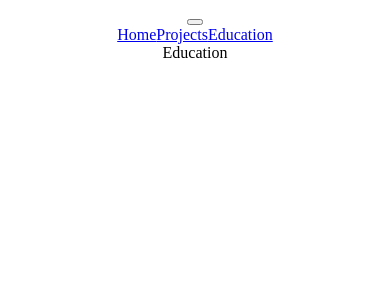
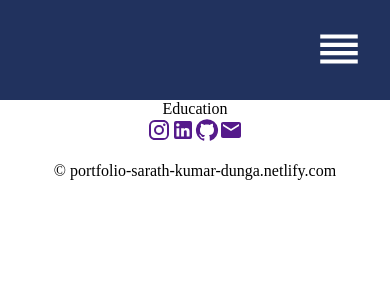
Before and after one commit to Sarathkumardunga/portfolio, a React (Create React App) app: page /education in a window 390 px wide. Shown: the top 300 px of the page. Built offline with nearby package versions, Linux system fonts and the light colour scheme.

Commit message:
style: Navbar and the footer section

```diff
--- a/src/App.css
+++ b/src/App.css
@@ -2,37 +2,7 @@
   text-align: center;
 }
 
-.App-logo {
-  height: 40vmin;
-  pointer-events: none;
+body{
+  padding: 0;
+  margin: 0;
 }
-
-@media (prefers-reduced-motion: no-preference) {
-  .App-logo {
-    animation: App-logo-spin infinite 20s linear;
-  }
-}
-
-.App-header {
-  background-color: #282c34;
-  min-height: 100vh;
-  display: flex;
-  flex-direction: column;
-  align-items: center;
-  justify-content: center;
-  font-size: calc(10px + 2vmin);
-  color: white;
-}
-
-.App-link {
-  color: #61dafb;
-}
-
-@keyframes App-logo-spin {
-  from {
-    transform: rotate(0deg);
-  }
-  to {
-    transform: rotate(360deg);
-  }
-}
--- a/src/App.js
+++ b/src/App.js
@@ -4,6 +4,7 @@ import Home from './pages/Home';
 import Projects from './pages/Projects';
 import Education from './pages/Education';
 import Navbar from './components/Navbar';
+import Footer from './components/Footer';
 
 function App() {
   return (
@@ -15,6 +16,7 @@ function App() {
           <Route path="/projects" element={<Projects />} />
           <Route path="/education" element={<Education />} />
         </Routes>
+        <Footer />
       </Router>
     </div>
   );
--- /dev/null
+++ b/src/components/Footer.js
@@ -0,0 +1,29 @@
+import React from 'react'
+import InstagramIcon from "@mui/icons-material/Instagram";
+import LinkedInIcon from "@mui/icons-material/LinkedIn";
+import GitHubIcon from "@mui/icons-material/GitHub";
+import EmailIcon from "@mui/icons-material/Email";
+
+const Footer = () => {
+  return (
+    <div>
+      <div>
+        <a href="">
+          <InstagramIcon />
+        </a>
+        <a href="">
+          <LinkedInIcon />
+        </a>
+        <a href="">
+          <GitHubIcon />
+        </a>
+        <a href="">
+          <EmailIcon />
+        </a>
+      </div>
+      <p>&copy; portfolio-sarath-kumar-dunga.netlify.com</p>
+    </div>
+  );
+}
+
+export default Footer
--- a/src/components/Navbar.js
+++ b/src/components/Navbar.js
@@ -1,12 +1,23 @@
-import React from 'react'
-import { Link } from "react-router-dom";
+import React, { useEffect, useState } from 'react'
+import { Link, useLocation } from "react-router-dom";
 import "../styles/Navbar.css";
+import ReorderIcon from "@mui/icons-material/Reorder";
 
 const Navbar = () => {
+  const [expandNavbar, setExpandNavbar] = useState(false);
+
+  const location = useLocation();
+
+  useEffect(() => {
+    setExpandNavbar(false);
+  }, [location]);
+
   return (
-    <div className="navbar">
+    <div className="navbar" id={expandNavbar ? "open" : "close"}>
       <div className="toggleButton">
-        <button></button>
+        <button onClick = {() => {setExpandNavbar((prev)=> !prev)}}>
+          <ReorderIcon/>
+        </button>
       </div>
 
       <div className="links">
--- a/src/styles/Navbar.css
+++ b/src/styles/Navbar.css
@@ -0,0 +1,88 @@
+.navbar {
+  width: 100%;
+  height: 100px;
+  background: #21325e;
+}
+
+.links {
+  width: 100%;
+  height: 100%;
+  display: flex;
+  align-items: center;
+  justify-content: center;
+  color: white;
+}
+
+.navbar a {
+  color: white;
+  text-decoration: none;
+  margin: 20px;
+  font-size: 25px;
+}
+
+.toggleButton {
+  width: 100%;
+  height: 100px;
+  display: flex;
+  align-items: center;
+  justify-content: flex-end;
+}
+
+.toggleButton svg {
+  font-size: 50px;
+}
+.toggleButton button {
+  margin-right: 20px;
+  background-color: transparent;
+  border: none;
+  color: white;
+  cursor: pointer;
+}
+
+#open {
+  height: 100vh;
+}
+
+#open .links {
+  flex-direction: column;
+  justify-content: flex-start;
+  margin-top: 100px;
+}
+
+#open a {
+  width: 100%;
+  text-align: center;
+}
+
+@media only screen and (max-width: 900px) {
+  .navbar a {
+    width: 70px;
+  }
+}
+
+@media only screen and (max-width: 600px) {
+  .toggleButton {
+    display: flex;
+  }
+  #close a {
+    display: none;
+  }
+}
+
+@media only screen and (min-width: 600px) {
+  .toggleButton {
+    display: none;
+  }
+
+  .hiddenLinks {
+    display: none;
+  }
+
+  #open {
+    height: 100px;
+  }
+
+  #open .links {
+    flex-direction: row;
+  }
+}
```
